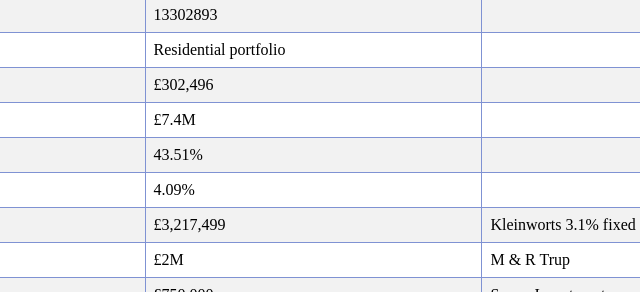
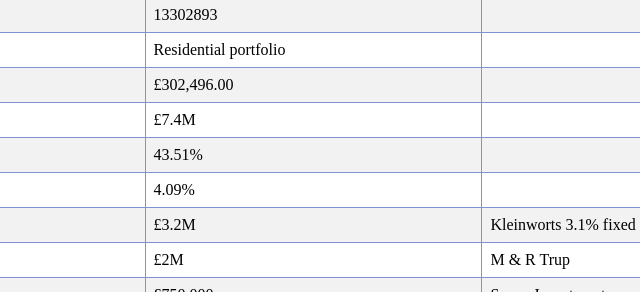
Before and after one commit to Azikcapital/.github.io, a plain HTML site: page index.html in a window 1280 px wide. Shown: the part 370-662 px from the top of the page, 328-968 px from the left. Drawn offline with Linux system fonts and the light colour scheme.

Commit message:
Add files via upload

```diff
--- a/index.html
+++ b/index.html
@@ -113,7 +113,7 @@
 
         <tr>
             <td>Rental income</td>
-            <td>£302,496</td>
+            <td>£302,496.00</td>
             <td></td>
 
         </tr>
@@ -141,7 +141,7 @@
         </tr>
         <tr>
             <td>Secured senior debt </td>
-            <td>£3,217,499</td>
+            <td>£3.2M</td>
             <td>Kleinworts 3.1% fixed</td>
 
 
```
